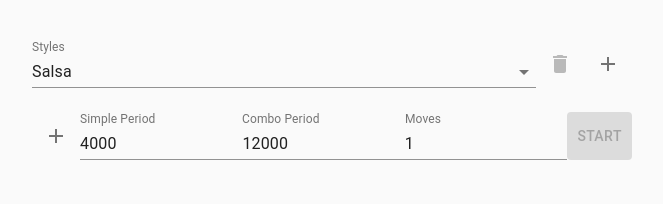
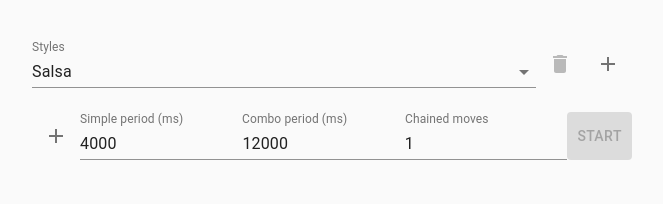
Before and after one commit to kamirov/repeater, a React (Create React App) app: page / in a window 1280 px wide. Shown: the top 204 px of the page, without its empty margins (308-971 px from the left). Built offline with nearby package versions, Linux system fonts and the light colour scheme.

Commit message:
Add weights

```diff
--- a/src/modules/AppView.tsx
+++ b/src/modules/AppView.tsx
@@ -7,7 +7,6 @@ import StyleRedux from "./style/StyleRedux";
 import MoveRedux from "./move/MoveRedux";
 import {Move, MoveType} from "./move/move.types";
 import MoveItem from "./move/MoveItem";
-import OrderableList from "./ordering/OrderableList";
 import {Orderable} from "./ordering/ordering.types";
 import SelectionBar from "./selection/SelectionBar";
 import {SelectionService, StrategicArray} from "./selection/SelectionService";
@@ -15,10 +14,20 @@ import {MoveService} from "./move/MoveService";
 import {AnnouncementService} from "./announcement/AnnouncementService";
 import {StyleService} from "./style/StyleService";
 import {StorageModule} from "./common/StorageModule";
+import MoveList from "./move/MoveList";
+
 
 // A bit messy. Eventually can move this to an announcement redux state (see the to-do around the timer below)
-const initialSimplePeriod = parseInt(StorageModule.get('simple-period') || '4000')
-const initialComboPeriod = parseInt(StorageModule.get('combo-period') || '12000')
+const storedSimplePeriod = StorageModule.get('simple-period')
+const storedComboPeriod = StorageModule.get('combo-period')
+const initialSimplePeriod = storedSimplePeriod === null ? 4000 : parseInt(storedSimplePeriod)
+const initialComboPeriod = storedComboPeriod === null ? 12000 : parseInt(storedComboPeriod)
+
+// Similar here, but with a selection redux state
+const storedLearningWeight = StorageModule.get('learning-weight')
+const storedLearnedWeight = StorageModule.get('learned-weight')
+const initialLearningWeight = storedLearningWeight === null ? 70 : parseInt(storedLearningWeight)
+const initialLearnedWeight = storedLearnedWeight === null ? 30 : parseInt(storedLearnedWeight)
 
 export default function AppView() {
 
@@ -28,6 +37,10 @@ export default function AppView() {
 
     const [activeMoves, setActiveMoves] = useState([] as Move[])
     const [activeMoveCount, setActiveMoveCount] = useState(1)
+
+    const [learningWeight, setLearningWeight] = useState(initialLearningWeight)
+    const [learnedWeight, setLearnedWeight] = useState(initialLearnedWeight)
+
 
     // TODO: These values all pertain to the announcements. The states should be moved to a redux state for that module,
     //  and the components should be moved to ones from that module
@@ -90,7 +103,8 @@ export default function AppView() {
 
     const toggleIsDisabled = (learningMoves.length + learnedMoves.length < activeMoveCount)
 
-    console.log('active moves', activeMoves)
+    const showLearningList = Boolean(learningMoveItems.length)
+    const showLearnedList = Boolean(learnedMoveItems.length)
 
     return <Root>
         <Main>
@@ -116,26 +130,47 @@ export default function AppView() {
                     onClickAdd={(moveType) => addNewMove(styleState.activeStyleId, moveType)}
                 />
 
-                {Boolean(learningMoveItems.length) &&
-                    <OrderableList
-                        className="learning-list"
+                {showLearningList && <MoveList
                     label="Learning"
                     items={learningMoveItems}
+                    className="learning-move-list"
+                    weight={showLearnedList ? learningWeight : undefined}
+                    onWeightChange={showLearnedList ? handleLearningWeightChange : undefined}
                     onReorder={reorderLearningItems}
                 />
                 }
 
-                {Boolean(learnedMoveItems.length) &&
-                    <OrderableList
-                        className="learned-list"
+                {showLearnedList && <MoveList
                     label="Learned"
+                    className="learned-move-list"
                     items={learnedMoveItems}
-                        onReorder={() => null}
                 />
                 }
             </Page>
         </Main>
     </Root>
+
+    function handleLearningWeightChange(newLearningWeight: number) {
+        resetTimer()
+
+        const resolvedLearningWeight = Math.min(
+            Math.max(0, newLearningWeight), 100
+        )
+        const resolvedLearnedWeight = 100 - resolvedLearningWeight
+
+        setLearningWeight(resolvedLearningWeight)
+        setLearnedWeight(resolvedLearnedWeight)
+
+        // Avoid an infinite loop edge case
+        if (activeMoveCount === learnedMoves.length + learningMoves.length) {
+            if (resolvedLearningWeight === 100 || resolvedLearningWeight === 0) {
+                handleActiveMoveCountChange(1)
+            }
+        }
+
+        StorageModule.set('learning-weight', resolvedLearningWeight)
+        StorageModule.set('learned-weight', resolvedLearnedWeight)
+    }
 
     function removeStyle(styleId: string) {
         resetTimer()
@@ -236,6 +271,18 @@ export default function AppView() {
     }
 
     function handleActiveMoveCountChange(count: number) {
+        resetTimer()
+
+        // Avoid an infinite loop edge case
+        if (count === learnedMoves.length + learningMoves.length) {
+            if (learningWeight === 100) {
+                handleLearningWeightChange(99)
+            }
+            if (learningWeight === 0) {
+                handleLearningWeightChange(1)
+            }
+        }
+
         if (count < 1) {
             setActiveMoveCount(1)
         } else {
@@ -249,12 +296,14 @@ export default function AppView() {
         }
 
         const strategicArrays: StrategicArray[] = []
+        const weights: number[] = []
 
         if (learningMoves.length) {
             strategicArrays.push({
                 arr: learningMoves,
                 strategy: 'priority'
             })
+            weights.push(learningWeight)
         }
 
         if (learnedMoves.length) {
@@ -262,6 +311,7 @@ export default function AppView() {
                 arr: learnedMoves,
                 strategy: 'random'
             })
+            weights.push(learnedWeight)
         }
 
         if (!strategicArrays.length) {
@@ -270,19 +320,14 @@ export default function AppView() {
 
         const moves: Move[] = []
         for (let i = 0; i < activeMoveCount ; i++) {
-            let move = SelectionService.select(strategicArrays) as Move
-            console.log('found move', move)
+            let move = SelectionService.select(strategicArrays, weights) as Move
             while (moves.find(m => m.id === move.id)) {
-                move = SelectionService.select(strategicArrays) as Move
-                console.log('move was already in array, got another', move)
+                move = SelectionService.select(strategicArrays, weights) as Move
             }
 
             moves.push(move)
         }
 
-
-
-        console.log('setting active moves', moves)
         setActiveMoves(moves)
     }
 
@@ -300,17 +345,19 @@ export default function AppView() {
     function handleSimplePeriodChange(period: number) {
         resetTimer()
 
-        setIsTimerEnabled(false)
-        setSimplePeriod(period)
-        StorageModule.set('simple-period', period)
+        const resolvedPeriod = Math.max(1, period)
+
+        setSimplePeriod(resolvedPeriod)
+        StorageModule.set('simple-period', resolvedPeriod)
     }
 
     function handleComboPeriodChange(period: number) {
         resetTimer()
 
-        setIsTimerEnabled(false)
-        setComboPeriod(period)
-        StorageModule.set('combo-period', period)
+        const resolvedPeriod = Math.max(1, period)
+
+        setComboPeriod(resolvedPeriod)
+        StorageModule.set('combo-period', resolvedPeriod)
     }
 
     function toggleAnnouncements() {
--- a/src/modules/selection/SelectionBar.tsx
+++ b/src/modules/selection/SelectionBar.tsx
@@ -23,17 +23,17 @@ type Props = {
 function SelectionBar(props: Props) {
 
     const handleSimplePeriodChange = (event: any) => {
-        const period = event.target.value
+        const period = parseInt(event.target.value) || 0
         props.onSimplePeriodChange(period)
     }
 
     const handleComboPeriodChange = (event: any) => {
-        const period = event.target.value
+        const period = parseInt(event.target.value) || 0
         props.onComboPeriodChange(period)
     }
 
     const handleActiveMoveCountChange = (event: any) => {
-        const count = event.target.value
+        const count = parseInt(event.target.value) || 0
         props.onActiveMoveCountChange(count)
     }
 
@@ -46,7 +46,7 @@ function SelectionBar(props: Props) {
             <AddIcon />
         </IconButton>
         <TextField
-            label="Simple Period"
+            label="Simple period (ms)"
             type="number"
             value={props.simplePeriod}
             onChange={handleSimplePeriodChange}
@@ -55,7 +55,7 @@ function SelectionBar(props: Props) {
             }}
         />
         <TextField
-            label="Combo Period"
+            label="Combo period (ms)"
             type="number"
             value={props.comboPeriod}
             onChange={handleComboPeriodChange}
@@ -64,8 +64,9 @@ function SelectionBar(props: Props) {
             }}
         />
         <TextField
-            label="Moves"
+            label="Chained moves"
             type="number"
+            title="This many moves will be read out on each iteration"
             value={props.activeMoveCount}
             onChange={handleActiveMoveCountChange}
             InputLabelProps={{
--- a/src/modules/selection/SelectionService.ts
+++ b/src/modules/selection/SelectionService.ts
@@ -11,12 +11,35 @@ export type StrategicArray = {
     strategy: SelectionStrategy
 }
 
-function select(strategicArrays: StrategicArray[]) {
-    const strategicArray = ArrayHelper.randomElement(strategicArrays)
+function select(strategicArrays: StrategicArray[], weights: number[] = []) {
+
+    // Select the array from which to select an element. We do so randomly, optionally with weights to shift probability towards one of the arrays
+    let strategicArray
+
+    if (strategicArrays.length === 1) {
+        strategicArray = strategicArrays[0]
+    } else {
+        if (weights.length) {
+            const total = weights.reduce((p, c) => p + c, 0)
+
+            if (total !== 100) {
+                throw new Error(`Weights, if present, must add up to 100. Got ${weights.join(', ')}`)
+            }
+        }
+
+        if (!weights.length) {
+            strategicArray = ArrayHelper.randomElement(strategicArrays)
+        } else {
+            strategicArray = ArrayHelper.randomWeightedElement(strategicArrays, weights)
+        }
+    }
 
     switch (strategicArray.strategy) {
+        // Selects items at random
         case 'random':
             return ArrayHelper.randomElement(strategicArray.arr)
+
+        // Splits list into a priority sublist and a nonpriority sublist, picks one of them at random, then picks a random element within
         case 'priority':
             const priorityItems = 3     // If changing this, make sure to change it in CSS as well for .orderable-item
             const priorityArr = strategicArray.arr.slice(0, priorityItems)
```
Lines whose indentation alone changed are shown as unchanged.
